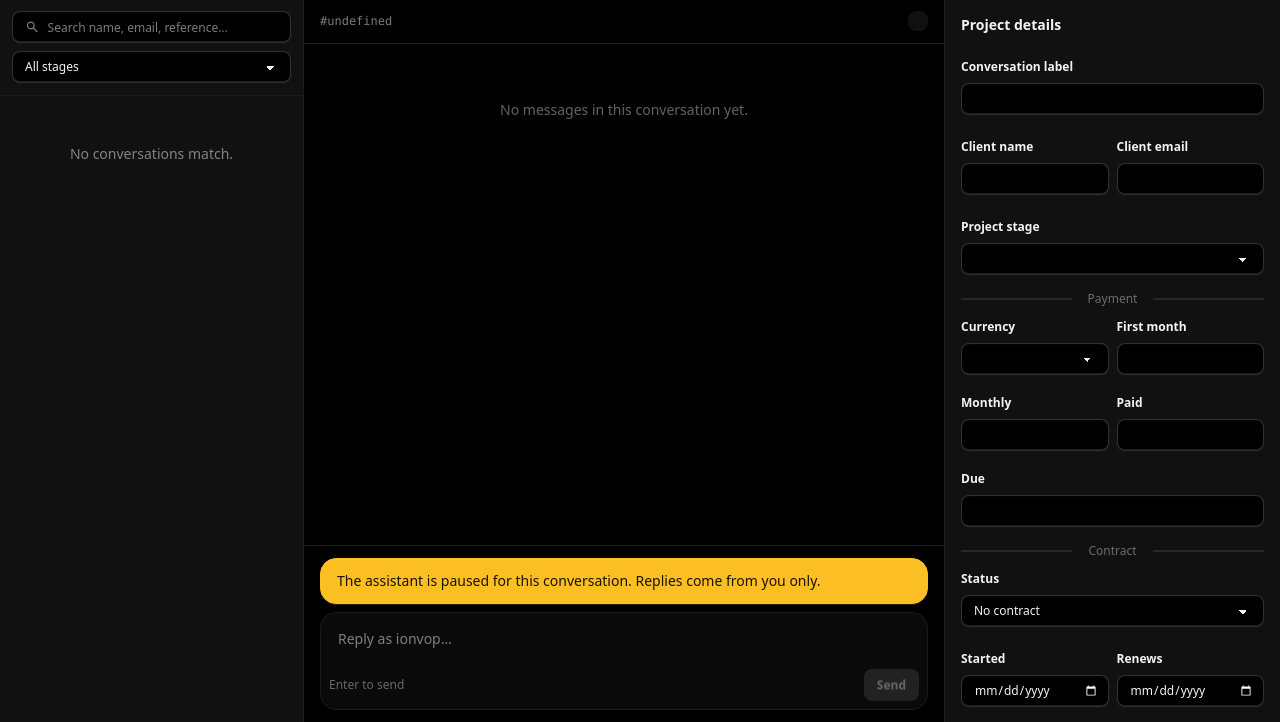
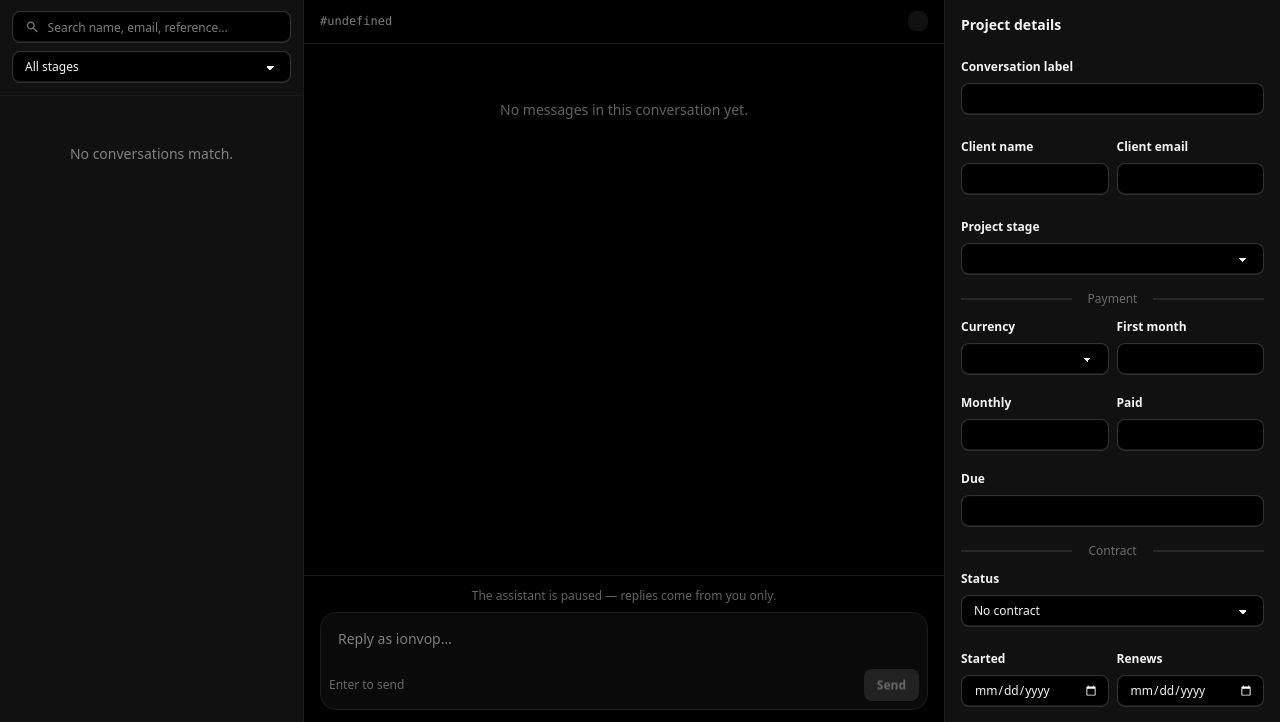
Before and after one commit to ionvop/ionvop-tech-solutions, a Laravel app: template resources/views/admin/dashboard.blade.php in a window 1280 px wide. Shown: the part 78-800 px from the top of the page. Run offline with Laravel 12, Linux system fonts and the light colour scheme; the template is opened without the code that fills it, so the values that code supplies are empty; style sheets or scripts are compiled from the project's sources.

Commit message:
Update dashboard.blade.php

```diff
--- a/resources/views/admin/dashboard.blade.php
+++ b/resources/views/admin/dashboard.blade.php
@@ -249,13 +249,13 @@
                                 <span x-text="error"></span>
                             </div>
 
-                            <div
-                                class="alert alert-warning mb-2 text-sm"
+                            <p
+                                class="mb-2 text-center text-xs text-base-content/40"
                                 x-show="! selected.ai_enabled"
                                 x-cloak
                             >
-                                <span>The assistant is paused for this conversation. Replies come from you only.</span>
-                            </div>
+                                The assistant is paused — replies come from you only.
+                            </p>
 
                             <form class="rounded-box border border-base-300 bg-base-200/60 p-2" @submit.prevent="send()">
                                 <label for="admin-reply" class="sr-only">Reply as ionvop</label>
```
